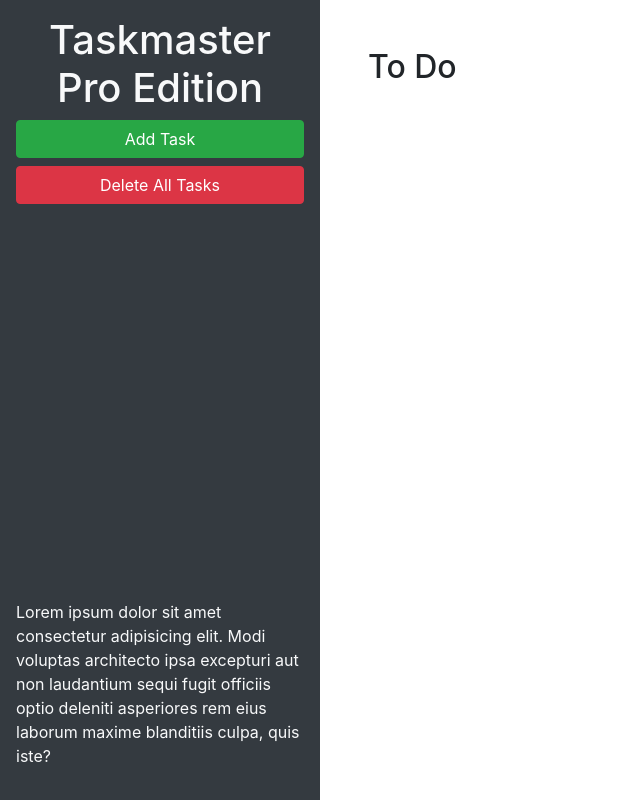
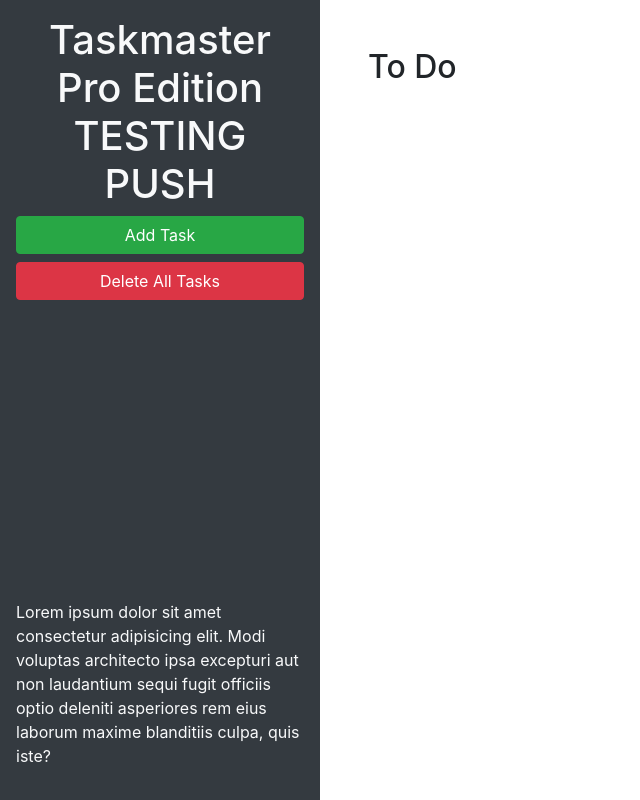
Before and after one commit to cssmith134/taskmaster-pro, a plain HTML site: page index.html in a window 1280 px wide. Shown: the whole page, without its empty margins (0-640 px from the left). Drawn offline with nearby package versions, Linux system fonts and the light colour scheme.

Commit message:
testing push

```diff
--- a/index.html
+++ b/index.html
@@ -14,7 +14,7 @@
 
   <div class="row min-vh-100 no-gutters">
     <header class="col-12 col-lg-3 bg-dark text-light d-flex flex-column p-4 p-lg-3">
-      <h1 class="text-center">Taskmaster Pro Edition</h1>
+      <h1 class="text-center">Taskmaster Pro Edition TESTING PUSH</h1>
       <button id="create-task" class="btn btn-block btn-success" data-toggle="modal" data-target="#task-form-modal">Add
         Task</button>
       <button id="remove-tasks" class="btn btn-block btn-danger">Delete All Tasks</button>
```
